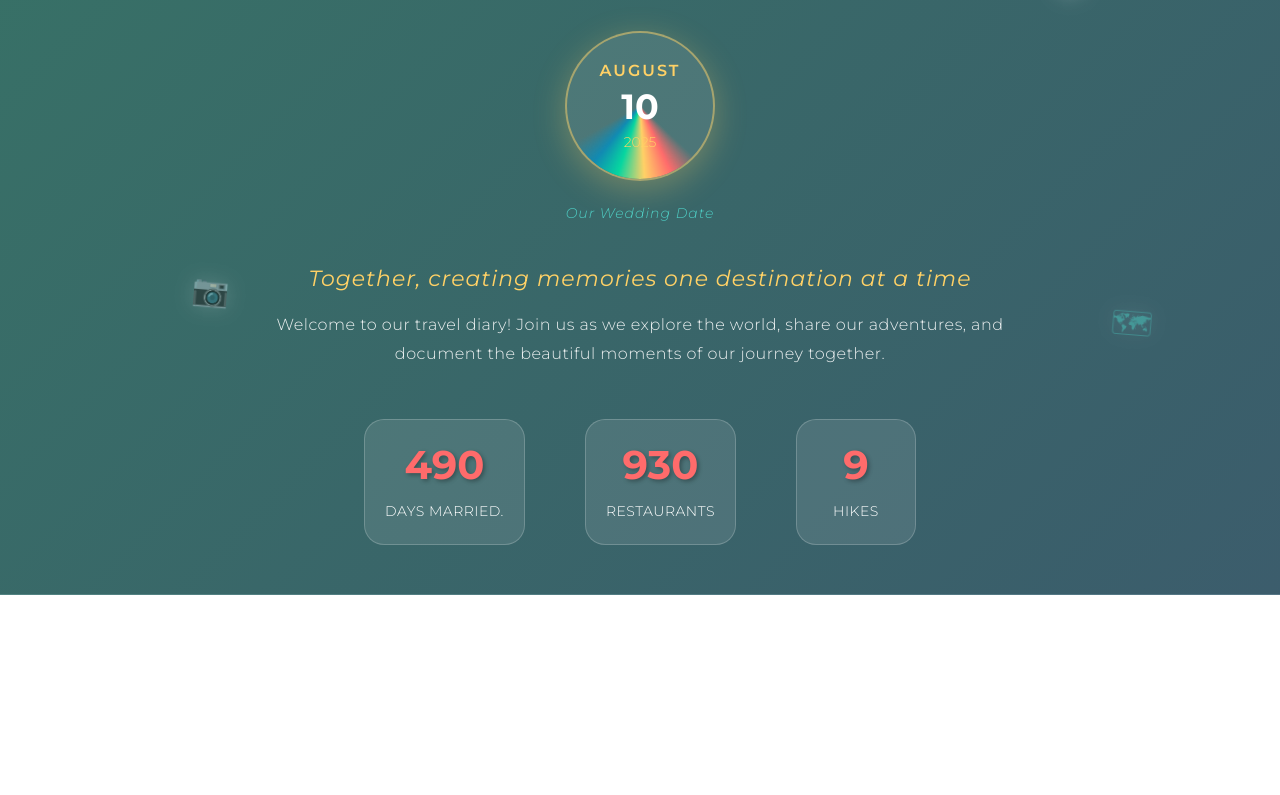
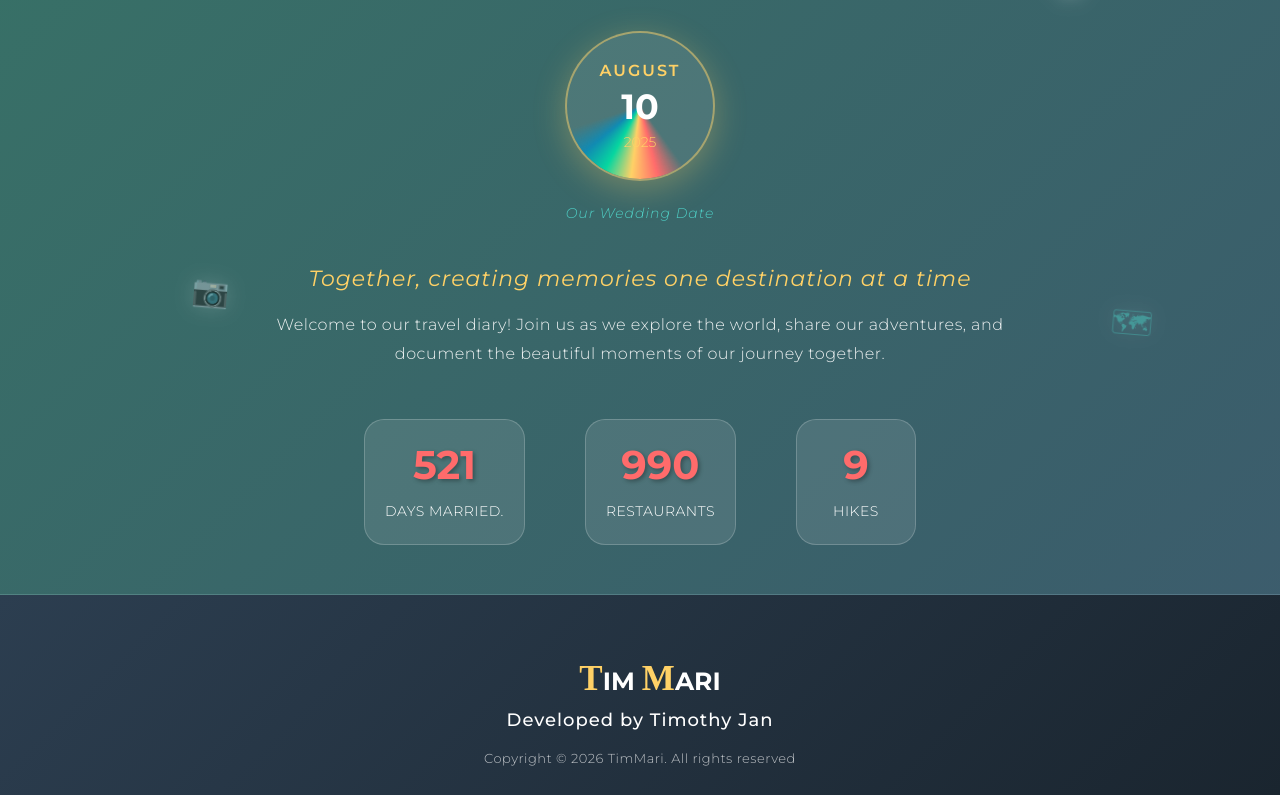
Before and after one commit to TimothyJan/TimMari2026, an Angular app: page / in a window 1280 px wide. Shown: the part 294-1089 px from the top of the page. Before the commit the page ends 889 px from the top, so only its background shows below. Built offline with nearby package versions, Linux system fonts and the light colour scheme.

Commit message:
Footer Complete

```diff
--- a/src/app/app.html
+++ b/src/app/app.html
@@ -1,3 +1,7 @@
 <app-header></app-header>
 
 <app-intro></app-intro>
+
+
+
+<app-footer></app-footer>
--- /dev/null
+++ b/src/app/sections/footer/footer.html
@@ -0,0 +1,23 @@
+<section id="footer">
+    <div class="footer container">
+        <div class="brand">
+            <h1><span>T</span>im <span>M</span>ari</h1>
+        </div>
+        <h2>Developed by Timothy Jan</h2>
+        <!-- <div class="social-icon">
+            <div class="social-item">
+                <a href="#"><img src="./assets/icons/linkedin.png" /></a>
+            </div>
+            <div class="social-item">
+                <a href="#"><img src="./assets/icons/github.png" /></a>
+            </div>
+            <div class="social-item">
+                <a href="#"><img src="./assets/icons/twitter.png" /></a>
+            </div>
+            <div class="social-item">
+                <a href="#"><img src="./assets/icons/youtube.png" /></a>
+            </div>
+        </div> -->
+        <p>Copyright © 2026 TimMari. All rights reserved</p>
+    </div>
+</section>
```
Also changed, not shown: src/app/app.ts (+6 -1 lines), src/app/sections/footer/footer.ts (added, +11 -0 lines), src/app/sections/footer/footer.css (added), 1 other file (tests, documents, lock files or other folders).
